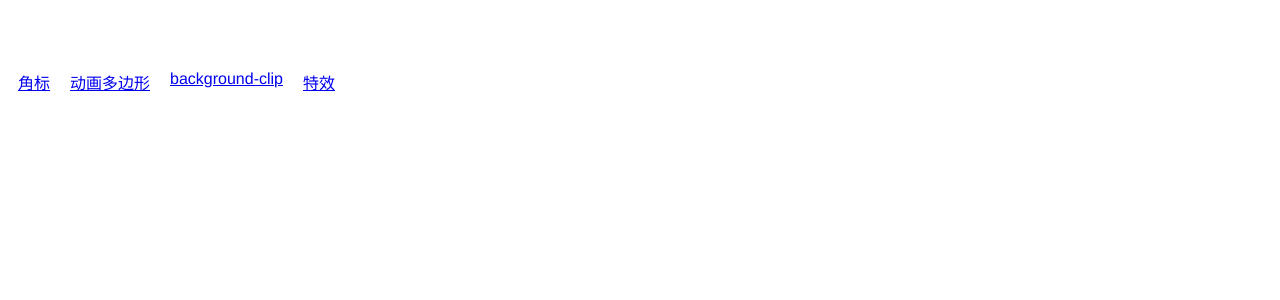
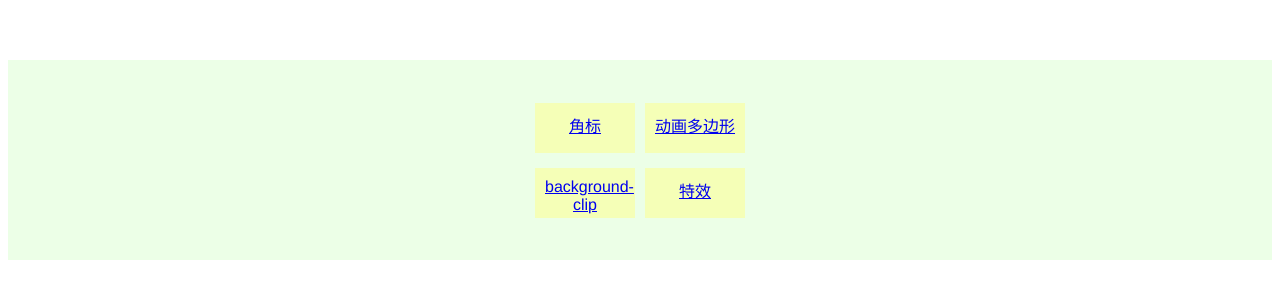
Before and after one commit to iwalking11/VueViews, a Vue app: page /background-clip in a window 1280 px wide. Shown: the top 300 px of the page. Built offline with nearby package versions, Linux system fonts and the light colour scheme.

Commit message:
Index.vue使用grid布局

```diff
--- /dev/null
+++ b/src/utils/index.js
@@ -0,0 +1,3 @@
+/**
+ * Created by iwalk on 2018/4/21.
+ */
--- a/src/views/Animation.vue
+++ b/src/views/Animation.vue
@@ -1,10 +1,20 @@
 /**
+* 参考https://www.xiabingbao.com/css/2015/07/27/css3-animation-circle.html
 * Created by iwalk on 2018/4/17.
 */
 <template>
-  <div class="example">
+  <div class="circle_process">
+    <!--<div class="wrapper right">-->
+      <!--<div class="circle rightcircle"></div>-->
+    <!--</div>-->
+    <!--<div class="wrapper left">-->
+      <!--<div class="circle leftcircle" id="leftcircle"></div>-->
+    <!--</div>-->
+    <div class="">
 
+    </div>
   </div>
+
 </template>
 
 <script>
@@ -13,12 +23,90 @@ export default {
     return {
       msg: 'Hello world!'
     }
-  }
+  },
+  created () {
+//    this.getTime();
+//    setInterval(function(){
+//      this.getTime.getTime();
+//    }, 1000)
+  },
+  methods : {
+//    getTime(){
+//      var date = new Date();
+//      var second = date.getSeconds();
+//
+//      var rightcircle = document.getElementById('rightcircle');
+//      var leftcircle = document.getElementById('leftcircle');
+//      var show = document.getElementById('show');
+//
+//      show.innerHTML = second;
+//
+//      if (second <= 30) {
+//        rightcircle.style.cssText = "transform: rotate(" + (-135 + 6 * second) + "deg)";
+//        leftcircle.style.cssText = "transform: rotate(-135deg)";
+//      } else {
+//        rightcircle.style.cssText = "transform: rotate(45deg)";
+//        leftcircle.style.cssText = "transform: rotate(" + (-135 + 6 * (second - 30)) + "deg)";
+//      }
+//    }
+  },
 }
 </script>
 
 <style rel="stylesheet/less" lang="less" scoped>
-  .example {
-
+  .circle_process{
+    position: relative;
+    width: 199px;
+    height : 200px;
+  }
+  .circle_process .wrapper{
+    width: 100px;
+    height: 200px;
+    position: absolute;
+    top:0;
+    overflow: hidden;
+  }
+  .circle_process .right{
+    right:0;
+  }
+  .circle_process .left{
+    left:0;
+  }
+  .circle_process .circle{
+    width: 160px;
+    height: 160px;
+    border:20px solid transparent;
+    border-radius: 50%;
+    position: absolute;
+    top:0;
+    transform : rotate(-135deg);
+  }
+  .circle_process .rightcircle{
+    border-top:20px solid green;
+    border-right:20px solid green;
+    right:0;
+    animation: circle_right 30s linear infinite;
+  }
+  .circle_process .leftcircle{
+    border-bottom:20px solid green;
+    border-left:20px solid green;
+    left:0;
+    animation: circle_left 30s linear infinite;
+  }
+  @keyframes circle_right{
+    0%{
+      transform: rotate(-135deg);
+    }
+    50%,100%{
+      transform: rotate(45deg);
+    }
+  }
+  @keyframes circle_left{
+    0%,50%{
+      transform: rotate(-135deg);
+    }
+    100%{
+      transform: rotate(45deg);
+    }
   }
 </style>
--- a/src/views/Index.vue
+++ b/src/views/Index.vue
@@ -1,9 +1,8 @@
 <template>
   <div class="items">
-    <router-link class="item" to="/subscript">角标</router-link>
-    <router-link class="item" to="/basic-shape">动画多边形</router-link>
-    <router-link class="item" to="/background-clip">background-clip</router-link>
-    <router-link class="item" to="/animation">特效</router-link>
+    <div class="item"  v-for="item in items">
+      <router-link v-bind:to='item.url'>{{item.name}}</router-link>
+    </div>
   </div>
 </template>
 
@@ -12,7 +11,13 @@ export default {
   name: 'Index',
   data () {
     return {
-      msg: 'Welcome to Your Vue.js App'
+      msg: 'Welcome to Your Vue.js App',
+      items: [
+        {url: '/subscript', name: '角标' },
+        {url: '/basic-shape', name: '动画多边形' },
+        {url: '/background-clip', name: 'background-clip' },
+        {url: '/animation', name: '特效' },
+      ]
     }
   }
 }
@@ -21,11 +26,22 @@ export default {
 <!-- Add "scoped" attribute to limit CSS to this component only -->
 <style rel="stylesheet/less" lang="less" scoped>
   .items {
-    width: 400px;
-    display: flex;
+    background: #ecffe7;
+    height: 200px;
+    display: grid;
     flex-wrap: wrap;
+    grid-template-columns: 100px 100px;
+    grid-template-rows: 50px 50px;
+    grid-column-gap: 10px;
+    grid-row-gap: 15px;
+    justify-items: stretch;
+    align-items: stretch;
+    justify-content: center;
+    align-content: center;
     .item {
-      margin: 10px;
+      padding: 10px;
+      background: #f5ffb7;
+      color: #646464;
     }
   }
 </style>
--- a/src/views/Subscript.vue
+++ b/src/views/Subscript.vue
@@ -27,7 +27,7 @@ export default {
     return {
       msg: 'Welcome to Your Vue.js App'
     }
-  }
+  },
 }
 </script>
 
```
